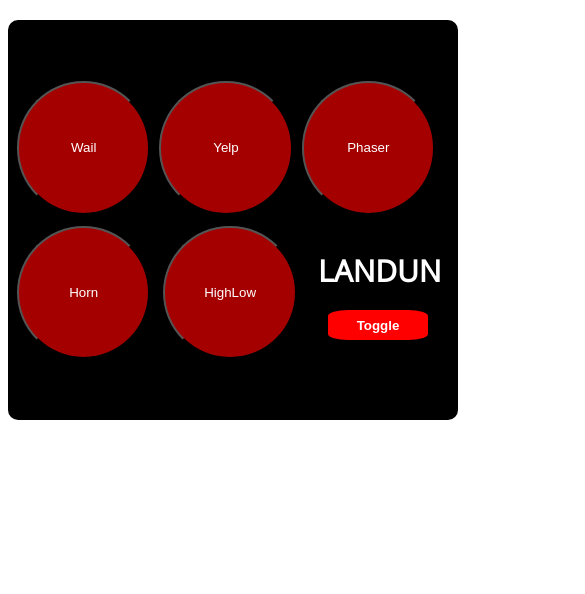
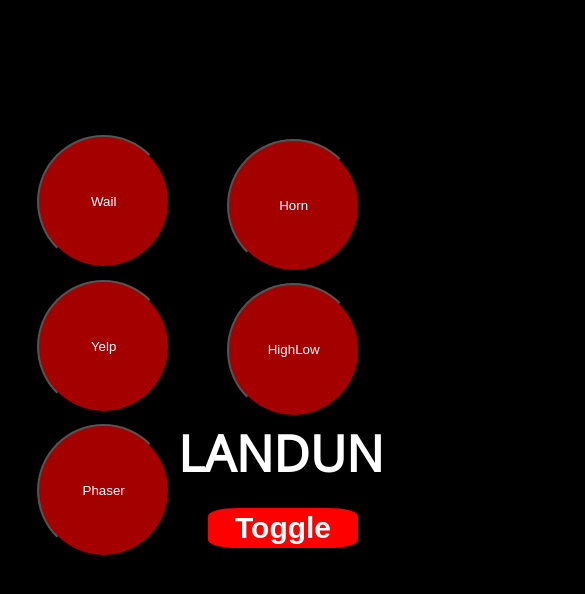
Before and after one commit to JoshRiang/JoshRiang.github.io, a plain HTML site: page index.html in a window 390 px wide. Shown: the top 594 px of the page, 585 px wide, since content can reach past the window. Drawn offline with nearby package versions, Linux system fonts and the light colour scheme.

Commit message:
Add files via upload

```diff
--- a/css/style.css
+++ b/css/style.css
@@ -51,3 +51,55 @@
    -moz-user-select: none; /* Firefox */
    -ms-user-select: none; /* Internet Explorer/Edge */
 }
+
+@media only screen and (max-width: 480px) {
+    body {
+        background-color: black;
+    }
+
+    .landun {
+        position: relative;
+        top: 24.0625rem;
+        left: 10.625rem;
+        color: white;
+        font-size: 3.125rem;
+    }
+
+    .bawah {
+        position: relative;
+        display: block;
+        left: 13.125rem;
+        top: -26.875rem;
+    }
+
+    .atas {
+        position: relative;
+        display: block;
+        left: 1.25rem;
+    }
+
+    .button {
+        display:block;
+        background-color: rgb(165, 0, 0);
+        color: white;
+        border-radius:50%;
+        margin-left: 2%;
+        height: 10em;
+        width: 10em;
+        margin-bottom: 2.5%;
+    }
+
+    #toggle-btn {
+        position: relative;
+        background-color: red;
+        color: white;
+        border-radius: 20%;
+        width: 9.375rem;
+        height: 2.5rem;
+        left: 12.5rem;
+        top: -21.875rem;
+        border: none;
+        font-size: 1.875rem;
+        font-weight: bold;
+    }
+}
--- a/index.html
+++ b/index.html
@@ -18,7 +18,7 @@
             <button ontouchstart="HoldYelp()" ontouchend="StopYelp()" onmousedown="HoldYelp()" onclick="ToggleYelp()" onmouseup="StopYelp()" class="button disable-select">Yelp</button>
             <button ontouchstart="HoldPhaser()" ontouchend="StopPhaser()" onmousedown="HoldPhaser()"  onclick="TogglePhaser()" onmouseup="StopPhaser()" class="button disable-select">Phaser</button>
         </div>
-        <div class="2">
+        <div class="bawah">
             <button ontouchstart="HoldHorn()" ontouchend="StopHorn()" onmousedown="HoldHorn()" onmouseup="StopHorn()" class="button disable-select">Horn</button>
             <button ontouchstart="HoldHighLow()" ontouchend="StopHighLow()" onmousedown="HoldHighLow()" onclick="ToggleHighLow()" onmouseup="StopHighLow()" class="button disable-select">HighLow</button>
         </div>
```
